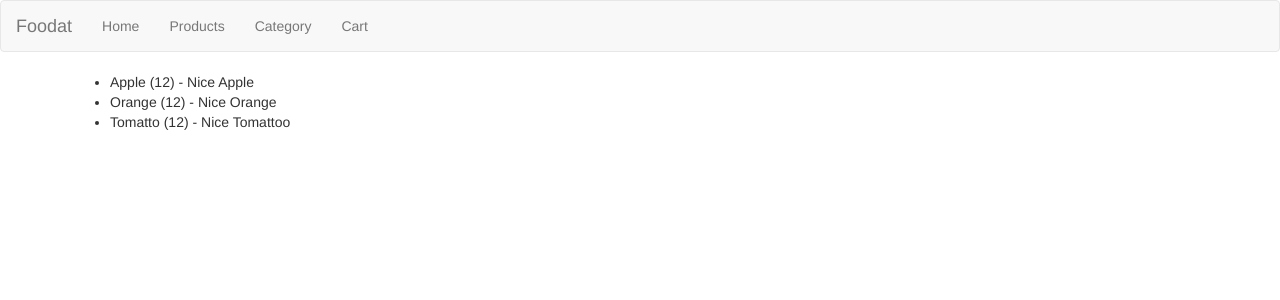
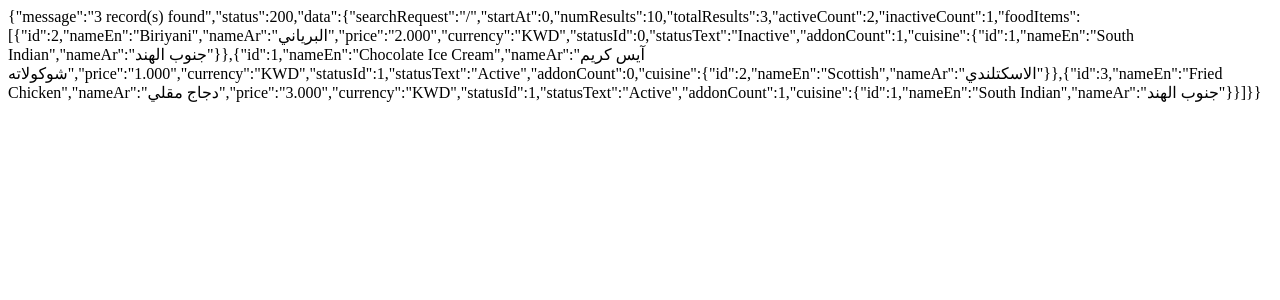
Before and after one commit to exp-anoop/angular4-study, an Angular app: page / in a window 1280 px wide. Shown: the top 300 px of the page. Built offline with nearby package versions, Linux system fonts and the light colour scheme.

Commit message:
Circle CI integration

```diff
--- a/src/app/app.component.html
+++ b/src/app/app.component.html
@@ -1,3 +1 @@
-<app-header [menu]="menu"></app-header>
-
-<app-recipe></app-recipe>
+{{ data }}
--- a/src/app/app.component.ts
+++ b/src/app/app.component.ts
@@ -10,4 +10,67 @@ export class AppComponent {
   menu = ['Home', 'Products', 'Category', 'Cart'];
 
   title = 'app';
+
+
+  json = {
+    "message": "3 record(s) found",
+    "status": 200,
+    "data": {
+      "searchRequest": "/",
+      "startAt": 0,
+      "numResults": 10,
+      "totalResults": 3,
+      "activeCount": 2,
+      "inactiveCount": 1,
+      "foodItems": [
+        {
+          "id": 2,
+          "nameEn": "Biriyani",
+          "nameAr": "البرياني",
+          "price": "2.000",
+          "currency": "KWD",
+          "statusId": 0,
+          "statusText": "Inactive",
+          "addonCount": 1,
+          "cuisine": {
+            "id": 1,
+            "nameEn": "South Indian",
+            "nameAr": "جنوب الهند"
+          }
+        },
+        {
+          "id": 1,
+          "nameEn": "Chocolate Ice Cream",
+          "nameAr": "آيس كريم شوكولاته",
+          "price": "1.000",
+          "currency": "KWD",
+          "statusId": 1,
+          "statusText": "Active",
+          "addonCount": 0,
+          "cuisine": {
+            "id": 2,
+            "nameEn": "Scottish",
+            "nameAr": "الاسكتلندي"
+          }
+        },
+        {
+          "id": 3,
+          "nameEn": "Fried Chicken",
+          "nameAr": "دجاج مقلي",
+          "price": "3.000",
+          "currency": "KWD",
+          "statusId": 1,
+          "statusText": "Active",
+          "addonCount": 1,
+          "cuisine": {
+            "id": 1,
+            "nameEn": "South Indian",
+            "nameAr": "جنوب الهند"
+          }
+        }
+      ]
+    }
+  };
+
+  data = JSON.stringify(this.json);
 }
--- a/src/app/recipe/recipe.component.ts
+++ b/src/app/recipe/recipe.component.ts
@@ -6,9 +6,9 @@ import { Component, OnInit } from '@angular/core';
 })
 export class RecipeComponent implements OnInit {
     list = [
-        {name: "Apple", description: "Nice Apple", quatity: 12},
-        {name: "Orange", description: "Nice Orange", quatity: 12},
-        {name: "Tomatto", description: "Nice Tomattoo", quatity: 12}
+        {name: 'Apple', description: 'Nice Apple', quatity: 12},
+        {name: 'Orange', description: 'Nice Orange', quatity: 12},
+        {name: 'Tomatto', description: 'Nice Tomattoo', quatity: 12}
     ];
     recipie: {name: string, description: string, quatity: number};
 
```
Also changed, not shown: .angular-cli.json, .circleci/config.yml (added), 2 other files (tests, documents, lock files or other folders).
